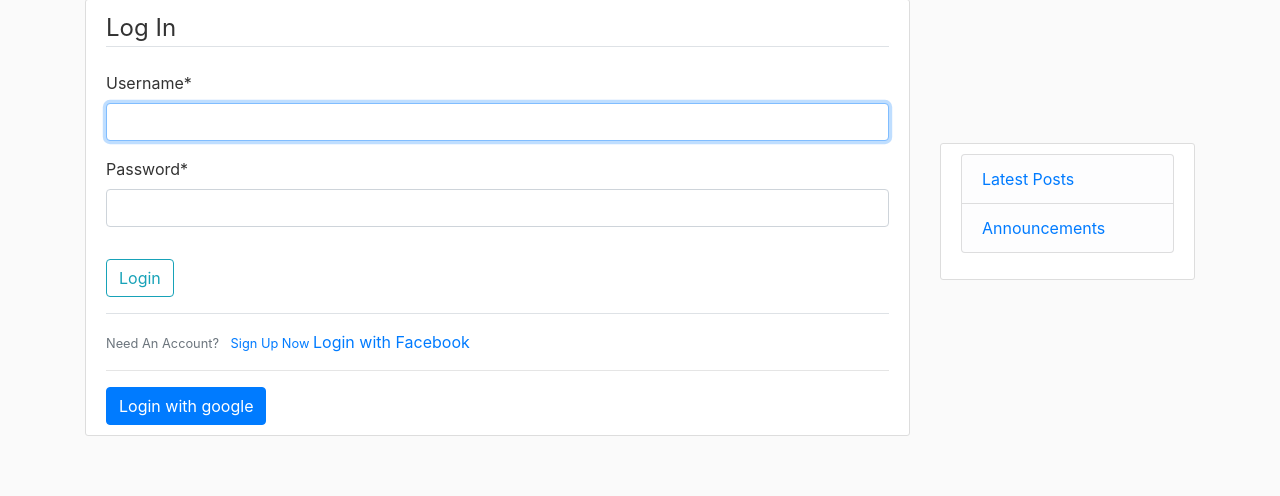
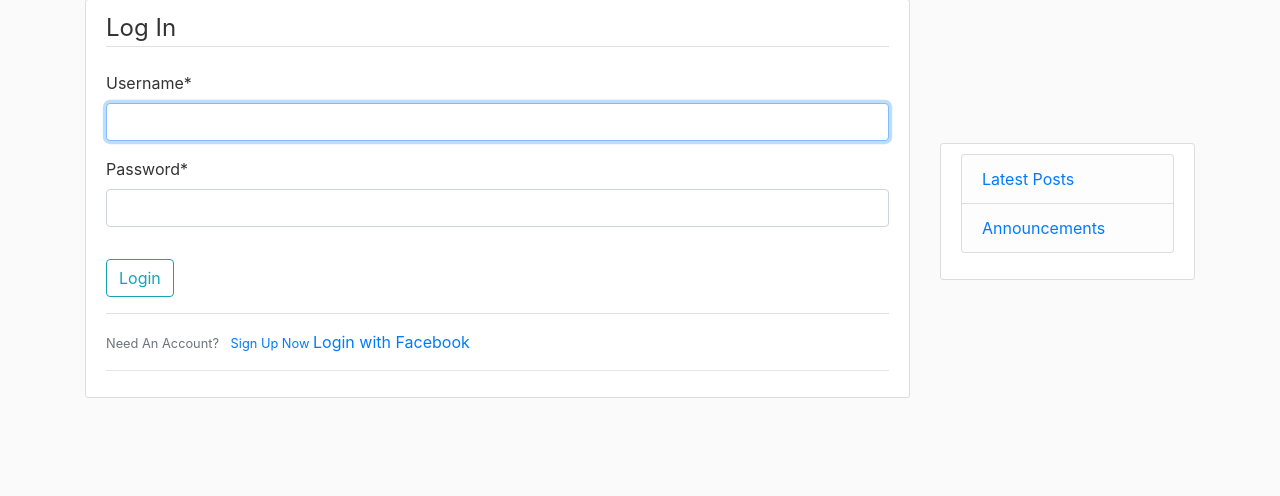
Before and after one commit to Qamar41/Django3ProjectBlog, a Django app: page /users/ in a window 1280 px wide. Shown: the part 81-577 px from the top of the page. Run offline with Django 3.2, Linux system fonts and the light colour scheme; some libraries are stand-ins or nearby versions.

Commit message:
Bita version

```diff
--- a/users/templates/users/login.html
+++ b/users/templates/users/login.html
@@ -21,9 +21,7 @@
 
             <a href="{% url 'social:begin' 'facebook' %}">Login with Facebook</a>
             <hr>
-            <a class="btn btn-primary" href="{% url 'social:begin' 'google-oauth2' %}">
-                Login with google
-              </a>
+
         </div>
     </div>
 {% endblock content %}
```
